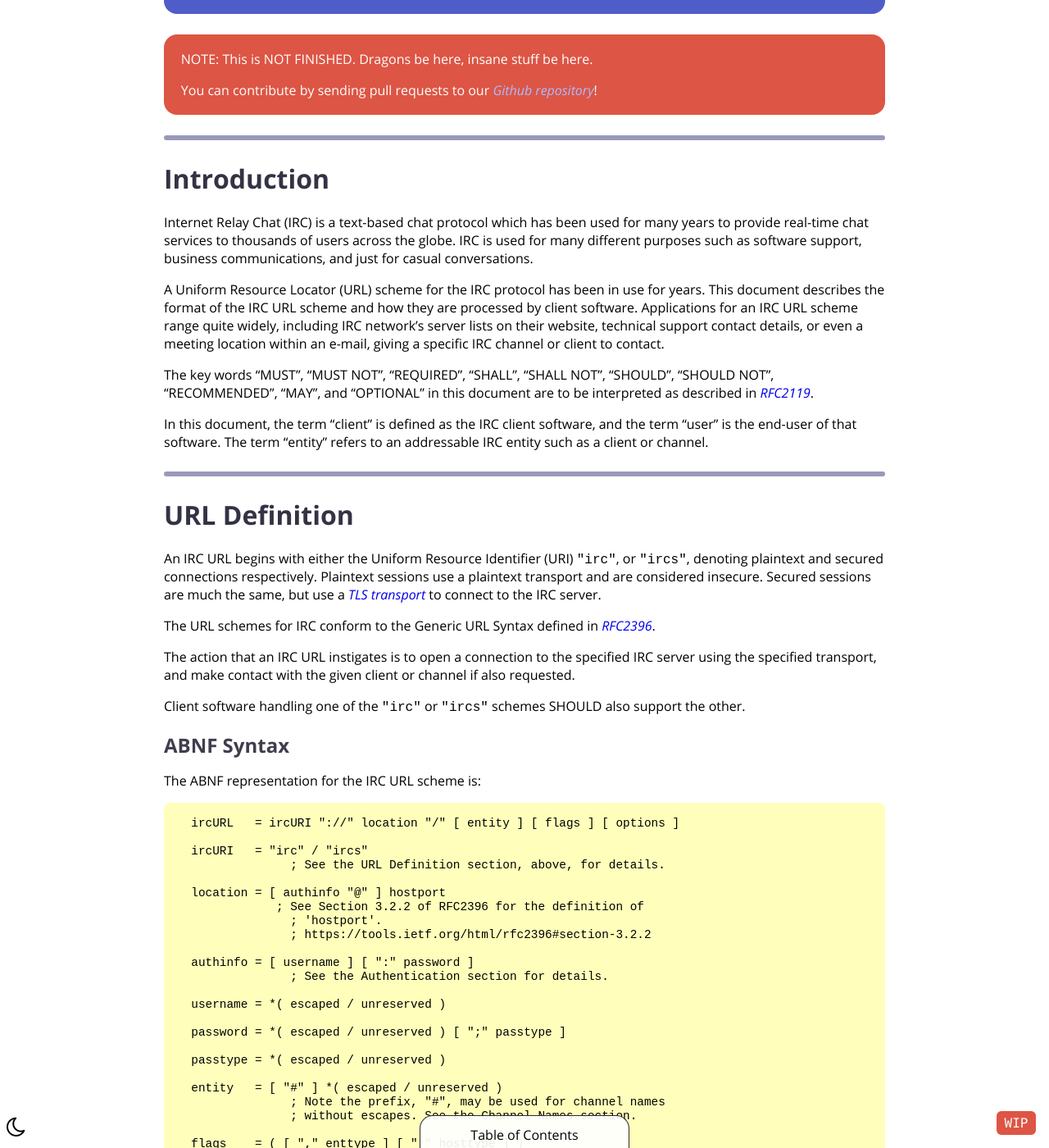
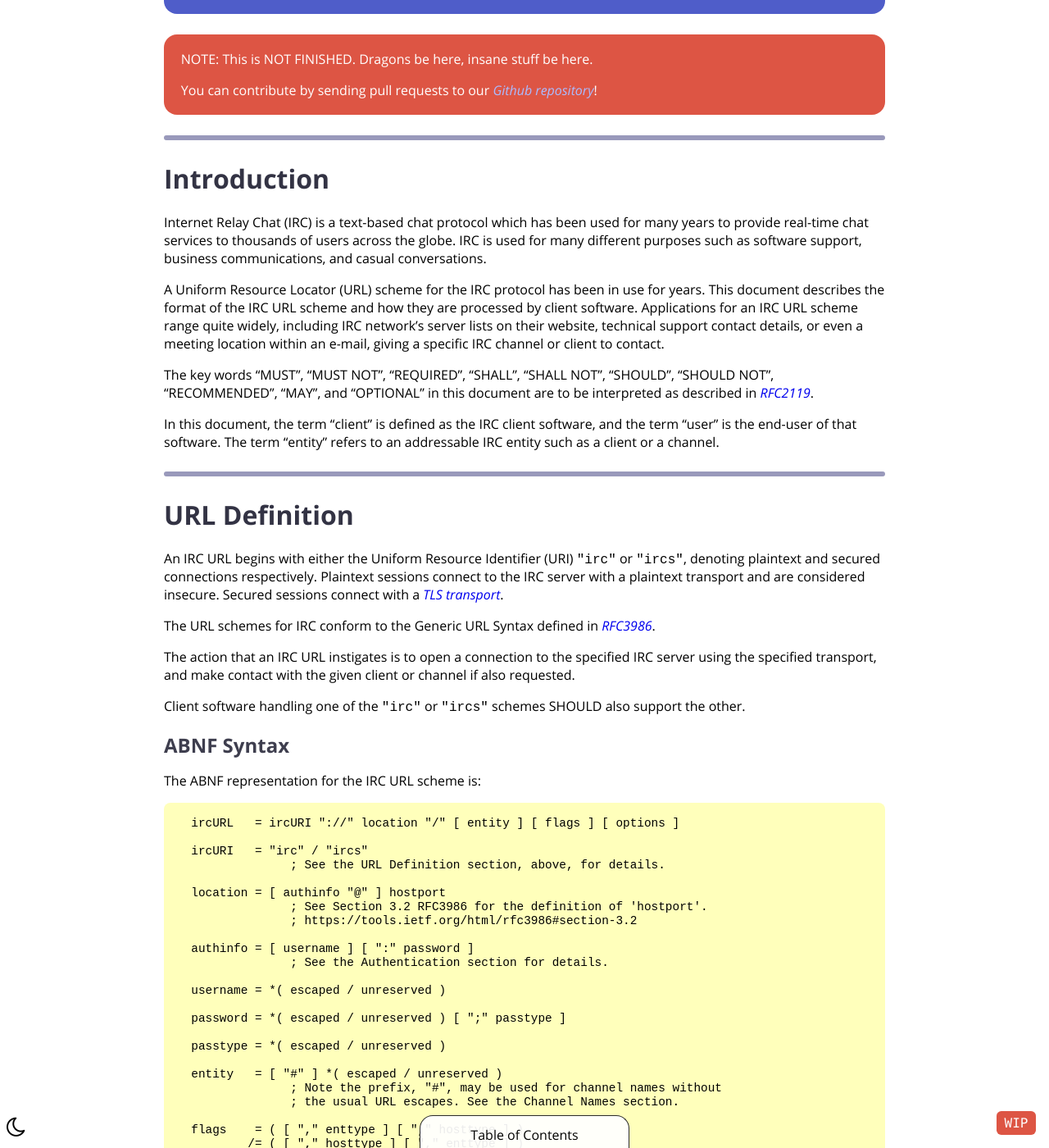
Before and after one commit to ircdocs/modern-irc, a Jekyll site: the page built from url.md, in a window 1280 px wide and 1400 px high, scrolled down 344 px. Shown: the whole window at 82% size. Built offline with Jekyll 4.4.1, drawn with Linux system fonts in a browser that asks for light colours; some of the changed text lies outside the part shown.

Commit message:
url: Update, use new RFC

```diff
--- a/url.md
+++ b/url.md
@@ -35,13 +35,13 @@ copyrights:
 
 # Introduction
 
-Internet Relay Chat (IRC) is a text-based chat protocol which has been used for many years to provide real-time chat services to thousands of users across the globe. IRC is used for many different purposes such as software support, business communications, and just for casual conversations.
+Internet Relay Chat (IRC) is a text-based chat protocol which has been used for many years to provide real-time chat services to thousands of users across the globe. IRC is used for many different purposes such as software support, business communications, and casual conversations.
 
 A Uniform Resource Locator (URL) scheme for the IRC protocol has been in use for years. This document describes the format of the IRC URL scheme and how they are processed by client software. Applications for an IRC URL scheme range quite widely, including IRC network's server lists on their website, technical support contact details, or even a meeting location within an e-mail, giving a specific IRC channel or client to contact.
 
 The key words "MUST", "MUST NOT", "REQUIRED", "SHALL", "SHALL NOT", "SHOULD", "SHOULD NOT", "RECOMMENDED", "MAY", and "OPTIONAL" in this document are to be interpreted as described in [RFC2119](http://tools.ietf.org/html/rfc2119).
 
-In this document, the term "client" is defined as the IRC client software, and the term "user" is the end-user of that software. The term "entity" refers to an addressable IRC entity such as a client or channel.
+In this document, the term "client" is defined as the IRC client software, and the term "user" is the end-user of that software. The term "entity" refers to an addressable IRC entity such as a client or a channel.
 
 
 ---
@@ -49,9 +49,9 @@ In this document, the term "client" is defined as the IRC client software, and t
 
 # URL Definition
 
-An IRC URL begins with either the Uniform Resource Identifier (URI) `"irc"`, or `"ircs"`, denoting plaintext and secured connections respectively. Plaintext sessions use a plaintext transport and are considered insecure. Secured sessions are much the same, but use a [TLS transport](https://tools.ietf.org/html/rfc7194#section-2) to connect to the IRC server.
+An IRC URL begins with either the Uniform Resource Identifier (URI) `"irc"` or `"ircs"`, denoting plaintext and secured connections respectively. Plaintext sessions connect to the IRC server with a plaintext transport and are considered insecure. Secured sessions connect with a [TLS transport](https://tools.ietf.org/html/rfc7194#section-2).
 
-The URL schemes for IRC conform to the Generic URL Syntax defined in [RFC2396](https://tools.ietf.org/html/rfc2396).
+The URL schemes for IRC conform to the Generic URL Syntax defined in [RFC3986](https://tools.ietf.org/html/rfc3986).
 
 The action that an IRC URL instigates is to open a connection to the specified IRC server using the specified transport, and make contact with the given client or channel if also requested.
 
@@ -68,9 +68,8 @@ The ABNF representation for the IRC URL scheme is:
                     ; See the URL Definition section, above, for details.
 
       location = [ authinfo "@" ] hostport
-                  ; See Section 3.2.2 of RFC2396 for the definition of
-                    ; 'hostport'.
-                    ; https://tools.ietf.org/html/rfc2396#section-3.2.2
+                    ; See Section 3.2 RFC3986 for the definition of 'hostport'.
+                    ; https://tools.ietf.org/html/rfc3986#section-3.2
 
       authinfo = [ username ] [ ":" password ]
                     ; See the Authentication section for details.
@@ -82,8 +81,8 @@ The ABNF representation for the IRC URL scheme is:
       passtype = *( escaped / unreserved )
 
       entity   = [ "#" ] *( escaped / unreserved )
-                    ; Note the prefix, "#", may be used for channel names
-                    ; without escapes. See the Channel Names section.
+                    ; Note the prefix, "#", may be used for channel names without
+                    ; the usual URL escapes. See the Channel Names section.
 
       flags    = ( [ "," enttype ] [ "," hosttype ] )
               /= ( [ "," hosttype ] [ "," enttype ] )
@@ -103,7 +102,7 @@ The ABNF representation for the IRC URL scheme is:
 
       optparam = *( escaped / unreserved )
 
-The definition of "escaped" and "unreserved" is in sections [2.4.1](https://tools.ietf.org/html/rfc2396#section-2.4.1) and [2.3](https://tools.ietf.org/html/rfc2396#section-2.3) of [RFC2396](https://tools.ietf.org/html/rfc2396) respectively. Clients MUST be aware of protocol limitations. For example, the [IRC protocol](./index.html) does not allow the SPACE `(' ', 0x20)` character inside nicknames or channel names.
+The definition of "escaped" and "unreserved" is in section [2.1 of RFC3986](https://tools.ietf.org/html/rfc3986#section-2.1). Clients MUST be aware of protocol limitations. For example, the [IRC protocol](./index.html) does not allow the SPACE `(' ', 0x20)` character inside nicknames or channel names.
 
 
 ## Authentication
```
